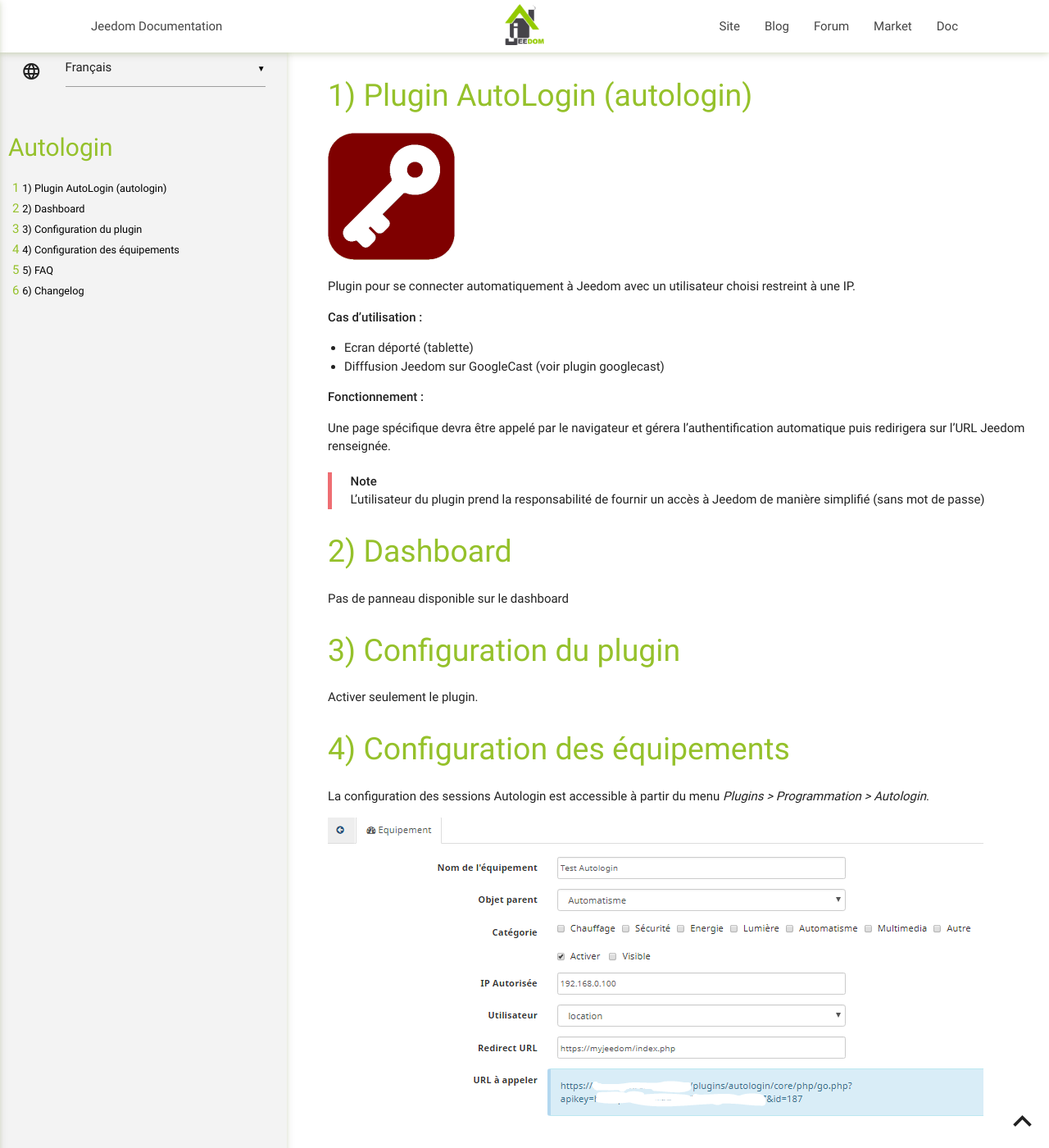
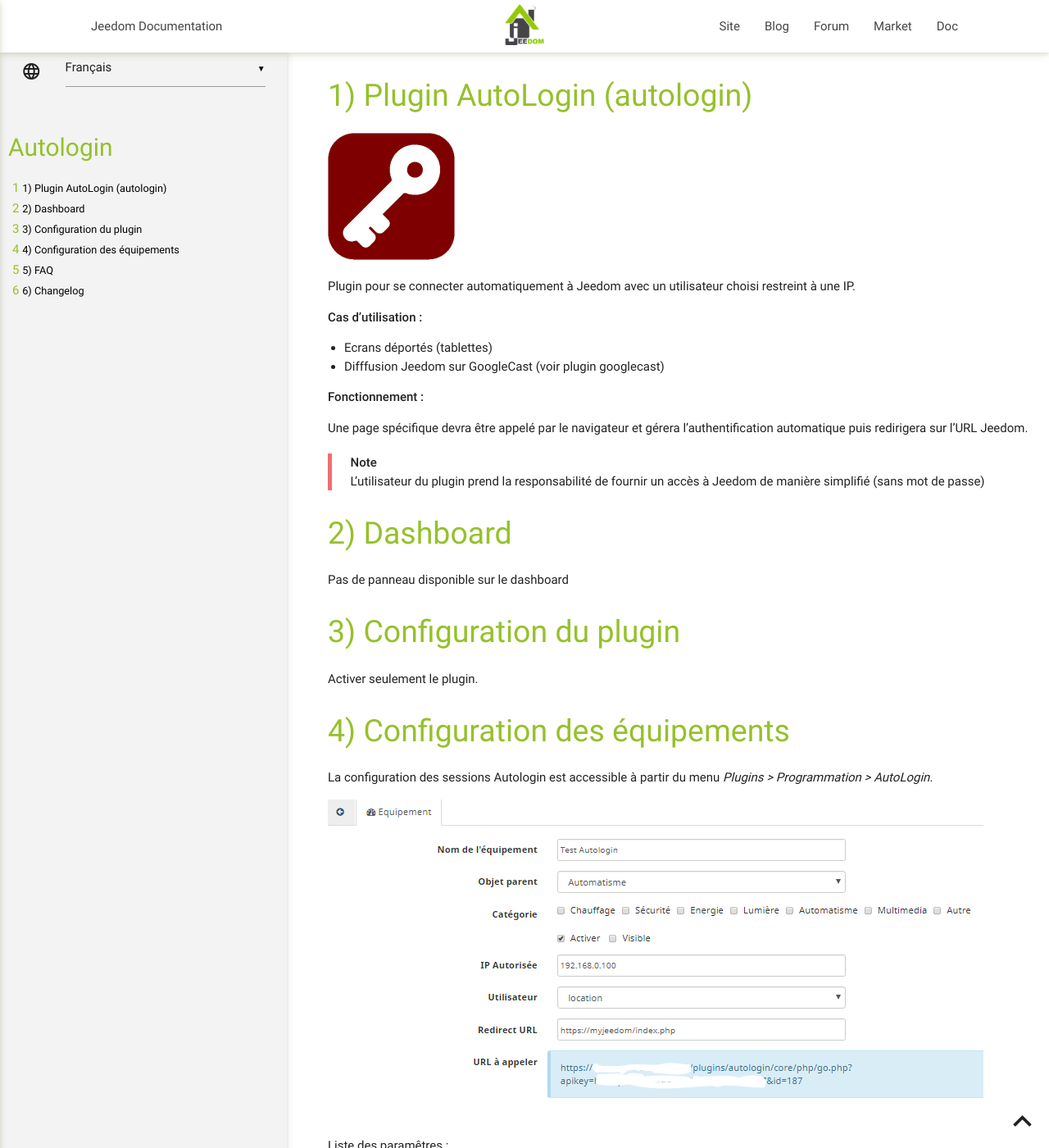
Before and after one commit to guirem/plugin-autologin, a Jekyll site: the page built from docs/fr_FR/index.md, in a window 1280 px wide and 1400 px high. Shown: the whole window at 82% size. Built offline with Jekyll 4.4.1, drawn with Linux system fonts in a browser that asks for light colours; our own code applies the rules of GitHub Pages for plain Markdown files; some of the changed text lies outside the part shown.

Commit message:
clarify doc

```diff
--- a/docs/fr_FR/index.md
+++ b/docs/fr_FR/index.md
@@ -6,12 +6,12 @@ Plugin AutoLogin (autologin)
 Plugin pour se connecter automatiquement à Jeedom avec un utilisateur choisi restreint à une IP.
 
 **Cas d'utilisation :**
-- Ecran déporté (tablette)
+- Ecrans déportés (tablettes)
 - Difffusion Jeedom sur GoogleCast (voir plugin googlecast)
 
 **Fonctionnement :**
 
-Une page spécifique devra être appelé par le navigateur et gérera l'authentification automatique puis redirigera sur l'URL Jeedom renseignée.
+Une page spécifique devra être appelé par le navigateur et gérera l'authentification automatique puis redirigera sur l'URL Jeedom.
 
 > **Note**
 > L'utilisateur du plugin prend la responsabilité de fournir un accès à Jeedom de manière simplifié (sans mot de passe)
@@ -31,7 +31,7 @@ Activer seulement le plugin.
 Configuration des équipements
 =============================
 
-La configuration des sessions Autologin est accessible à partir du menu *Plugins > Programmation > Autologin*.
+La configuration des sessions Autologin est accessible à partir du menu *Plugins > Programmation > AutoLogin*.
 
 ![Configuration](../images/configuration.png "Configuration")
 
```
Also changed, not shown: other parts of docs/fr_FR/index.md (+2 -2 lines).
